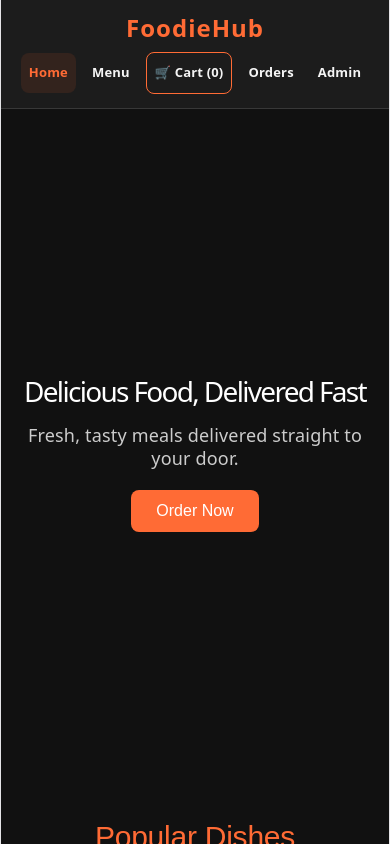
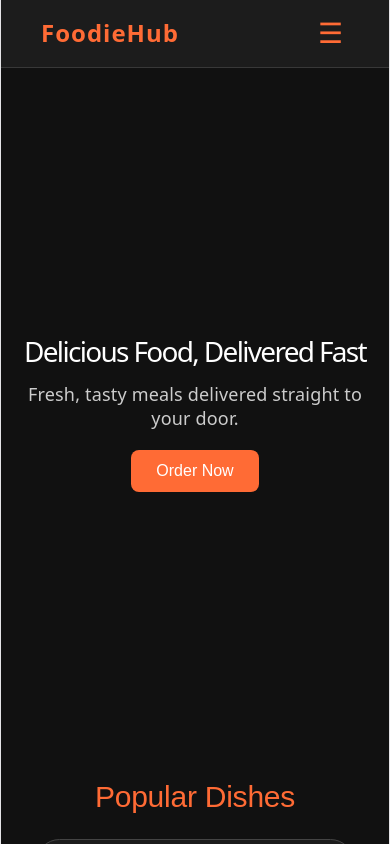
Before and after one commit to Somoo-raj/FoodieHub, a React (Vite) app: page / in a window 390 px wide. Shown: the top 844 px of the page. Built offline with nearby package versions, Linux system fonts and the light colour scheme; no server answers.

Commit message:
feat: implement responsive Navbar with toggle menu functionality

```diff
--- a/src/components/Navbar.css
+++ b/src/components/Navbar.css
@@ -48,22 +48,42 @@
   border: 1px solid #ff6b35;
 }
 
+.menu-toggle {
+  display: none;
+  background: transparent;
+  color: #ff6b35;
+  border: none;
+  font-size: 28px;
+  cursor: pointer;
+}
+
 @media (max-width: 600px) {
   .nav {
-    justify-content: center;
-    flex-direction: column;
-    gap: 10px;
-    padding: 14px 10px;
+    display: flex;
+    flex-direction: row;
+    flex-wrap: wrap;
+    justify-content: space-between;
+    align-items: center;
   }
 
-  .nav a {
-    font-size: 13px;
-    padding: 8px;
+  .nav-brand {
+    order: 1;
+  }
+
+  .menu-toggle {
+    display: block;
+    order: 2;
   }
 
   .nav-links {
-    justify-content: center;
-    gap: 8px;
-    width: 100%;
+    display: none;
+    order: 3;
+    flex-basis: 100%;
+    flex-direction: column;
+    align-items: start;
+  }
+
+  .nav-links.show {
+    display: flex;
   }
 }
--- a/src/components/Navbar.jsx
+++ b/src/components/Navbar.jsx
@@ -1,21 +1,28 @@
-import { useContext } from "react";
+import { useContext, useState } from "react";
 import { CartContext } from "../context/CartContext";
 import { NavLink } from "react-router-dom"
 import "./Navbar.css";
 
 function Navbar() {
+    const [menuOpen, setMenuOpen] = useState(false);
     const { cart } = useContext(CartContext);
+    const cartCount = cart.reduce((total, item) => total + item.quantity, 0);
+    function closeMenu() {
+        setMenuOpen(false);
+    }
+
 
     return (
         <nav className="nav">
             <h2 className="nav-brand">FoodieHub</h2>
+            <button className="menu-toggle" onClick={() => setMenuOpen(!menuOpen)}>{menuOpen ? "X" : "☰"}</button>
             {/* Navbar Content */}
-            <div className="nav-links">
-                <NavLink to="/">Home</NavLink>
-                <NavLink to="/menu">Menu</NavLink>
-                <NavLink to="/cart" className={({ isActive }) => isActive ? "active cart-link" : "cart-link"}>🛒 Cart ({cart.reduce((total, item) => total + item.quantity, 0)})</NavLink>
-                <NavLink to="/orders">Orders</NavLink>
-                <NavLink to="/admin">Admin</NavLink>
+            <div className={`nav-links ${menuOpen ? "show" : ""}`}>
+                <NavLink to="/" onClick={closeMenu}>Home</NavLink>
+                <NavLink to="/menu" onClick={closeMenu}>Menu</NavLink>
+                <NavLink to="/cart" className={({ isActive }) => isActive ? "active cart-link" : "cart-link"} onClick={closeMenu}>🛒 Cart ({cartCount})</NavLink>
+                <NavLink to="/orders" onClick={closeMenu}>Orders</NavLink>
+                <NavLink to="/admin" onClick={closeMenu}>Admin</NavLink>
             </div>
         </nav>
     )
```
